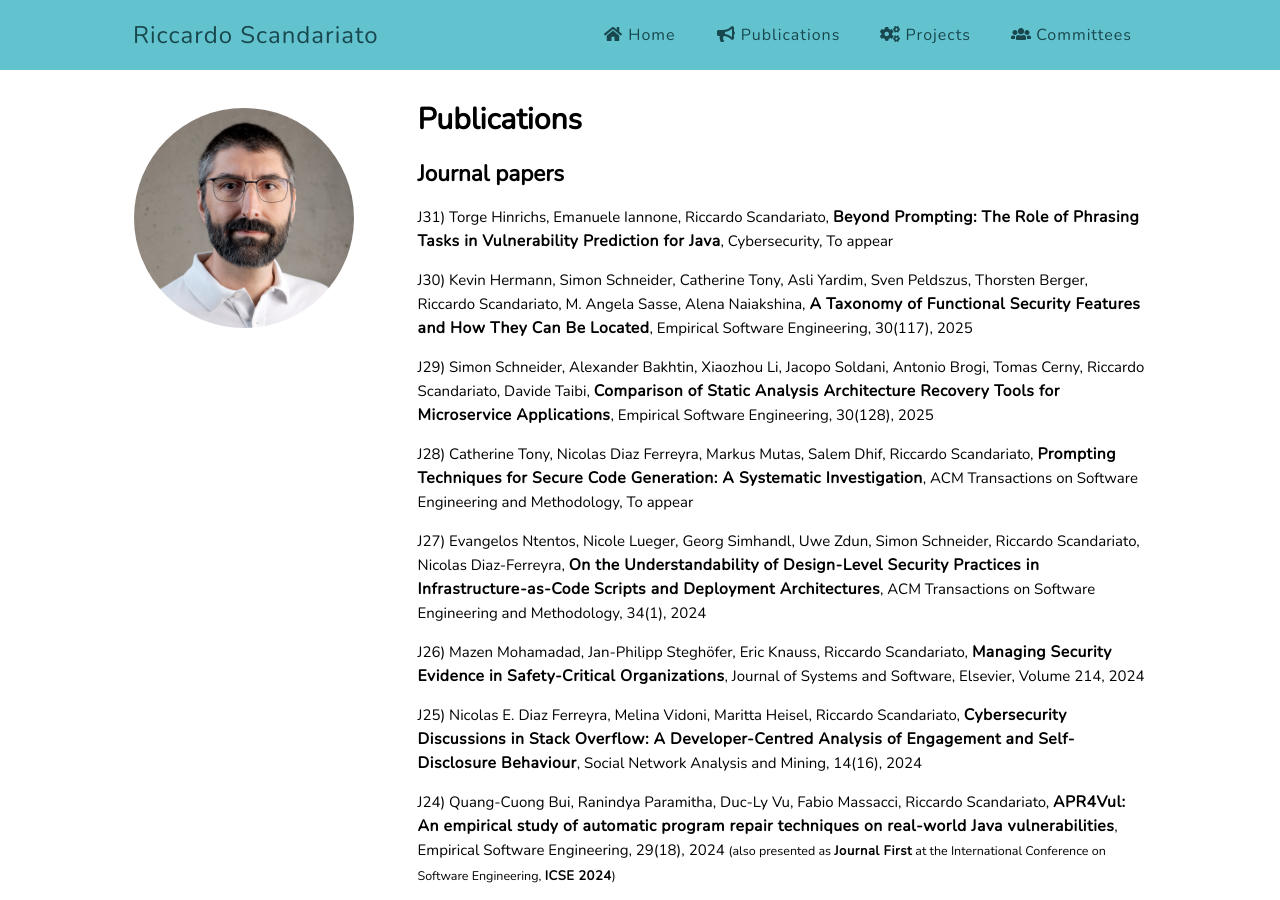
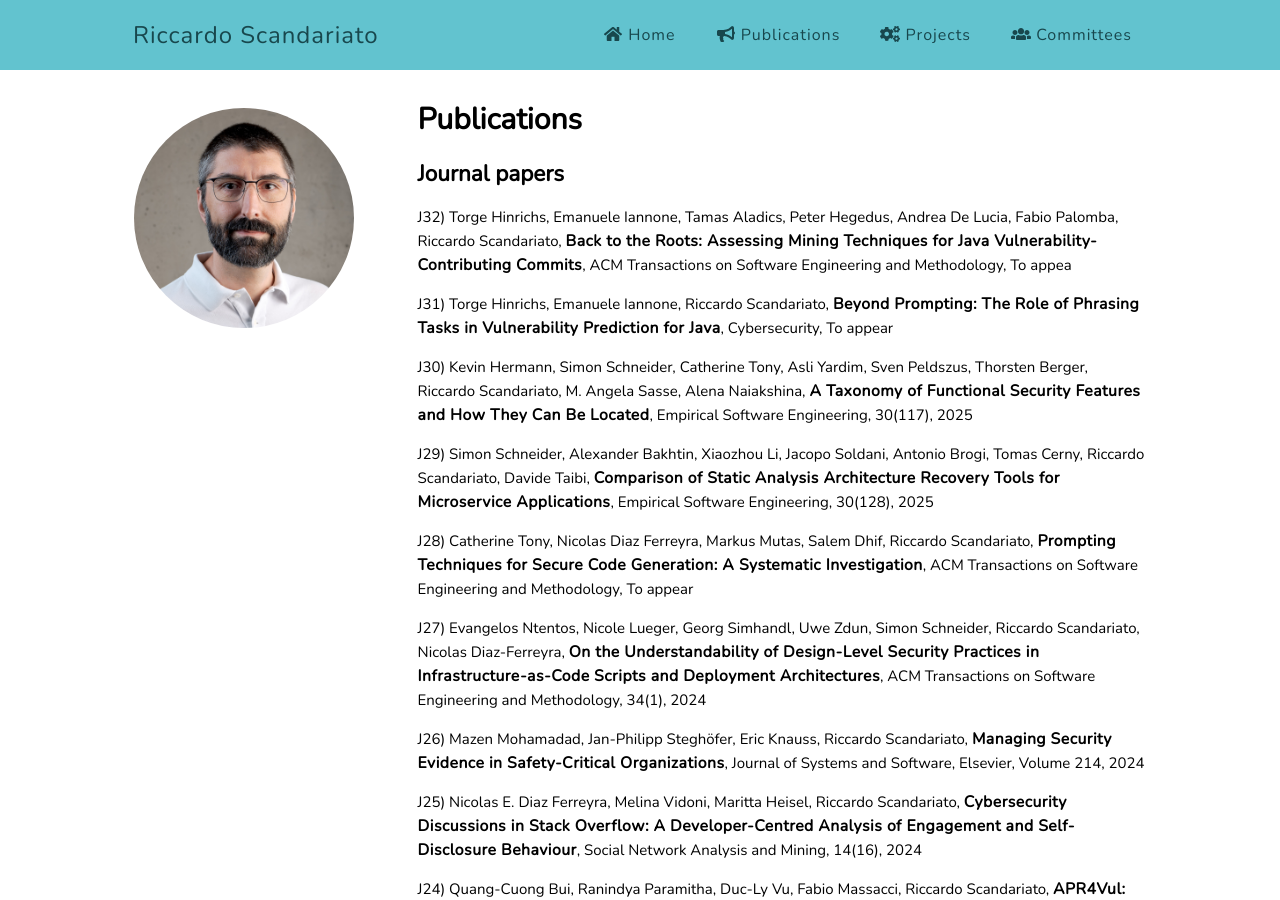
Before and after one commit to riccardoscandariato/riccardoscandariato.github.io, a Jekyll site: the page built from pubs.md, in a window 1280 px wide and 900 px high. Built offline with Jekyll 4.4.1, drawn with Linux system fonts in a browser that asks for light colours.

Commit message:
more pubs

```diff
--- a/pubs.md
+++ b/pubs.md
@@ -5,6 +5,8 @@ title: Publications
 ---
 
 <h2>Journal papers</h2>
+
+<p>J32) Torge Hinrichs, Emanuele Iannone, Tamas Aladics, Peter Hegedus, Andrea De Lucia, Fabio Palomba, Riccardo Scandariato, <strong>Back to the Roots: Assessing Mining Techniques for Java Vulnerability-Contributing Commits</strong>, ACM Transactions on Software Engineering and Methodology, To appea
 
 <p>J31) Torge Hinrichs, Emanuele Iannone, Riccardo Scandariato, <strong>Beyond Prompting: The Role of Phrasing Tasks in Vulnerability Prediction for Java</strong>, Cybersecurity, To appear
 
```
